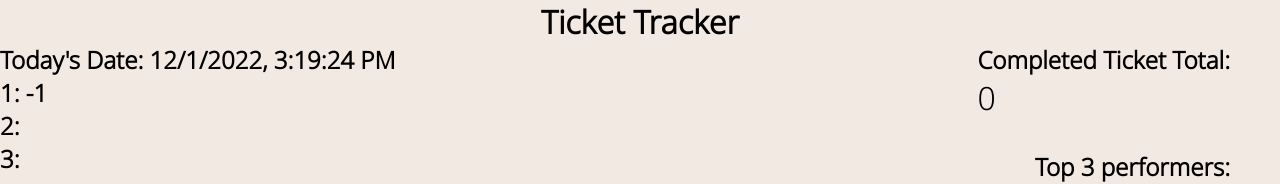
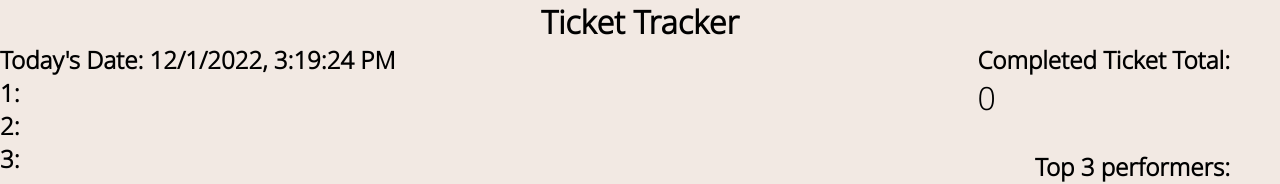
Before and after one commit to chrisbigland/ticket-tracker, a React (Create React App) app: page / in a window 1280 px wide. Shown: the top 184 px of the page. Built offline with nearby package versions, Linux system fonts and the light colour scheme.

Commit message:
fixed issue where first place performer showing as -1 on page initialisation

```diff
--- a/src/App.jsx
+++ b/src/App.jsx
@@ -39,8 +39,9 @@ const App = () => {
       max = allScoresCopy[i];
     }
   }
-  const positionOne = allScoresCopy.indexOf(max);
-  // console.log(allScoresCopy.indexOf(max))
+
+  const positionOne = allScoresCopy.length > 0 ? allScoresCopy.indexOf(max) : "";
+
   console.log(positionOne);
   //console.log(max.indexOf())
 
--- a/src/components/Employee/Employee.jsx
+++ b/src/components/Employee/Employee.jsx
@@ -21,8 +21,10 @@ const Employee = ({
   // `${props.setTotalTicketNo(${props.totalTicketNo} + count)}`
   const handlePlusClick = () => {
     setCount(count + 1);
-    setTotalTicketNo(totalTicketNo + 1)((allScores[index] = count + 1));
-
+    setTotalTicketNo(totalTicketNo + 1)
+    ((allScores[index] = count + 1));
+// above sets the number of the array item to be the same as the number of the count (as it also does count + 1)
+// it does this by targetting the same index as is being looped through on the map.
     setAllScores([...allScores]);
     console.log(allScores);
   };
```
